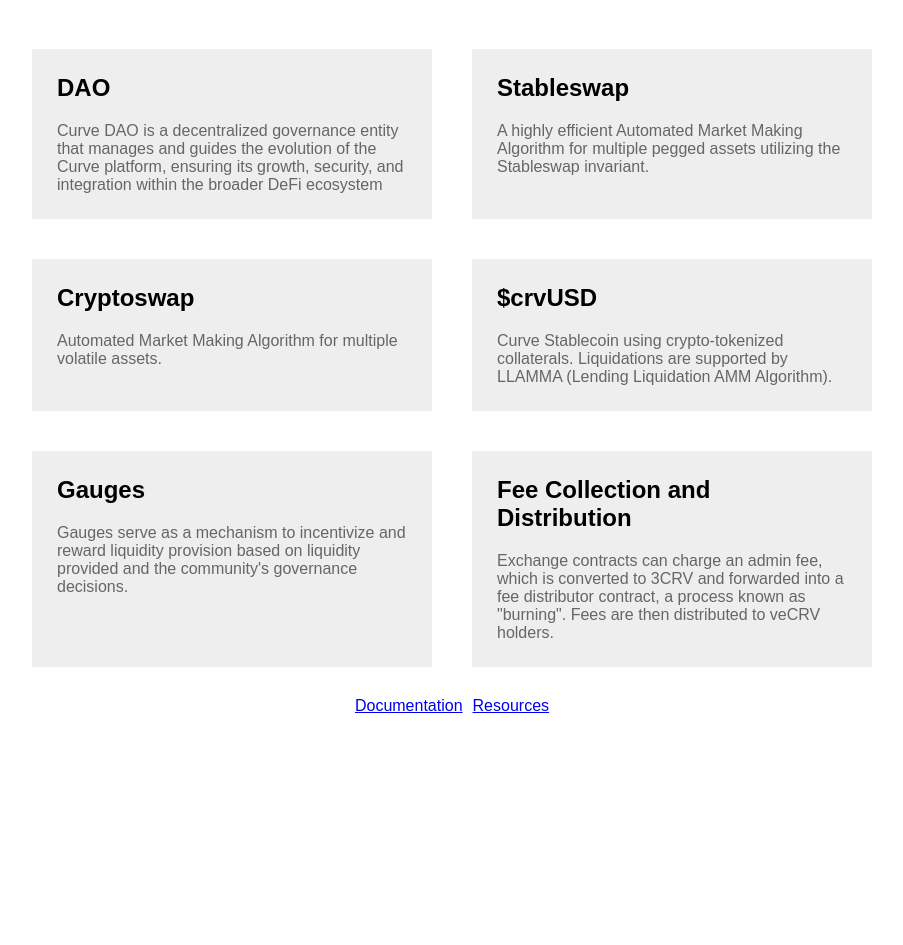
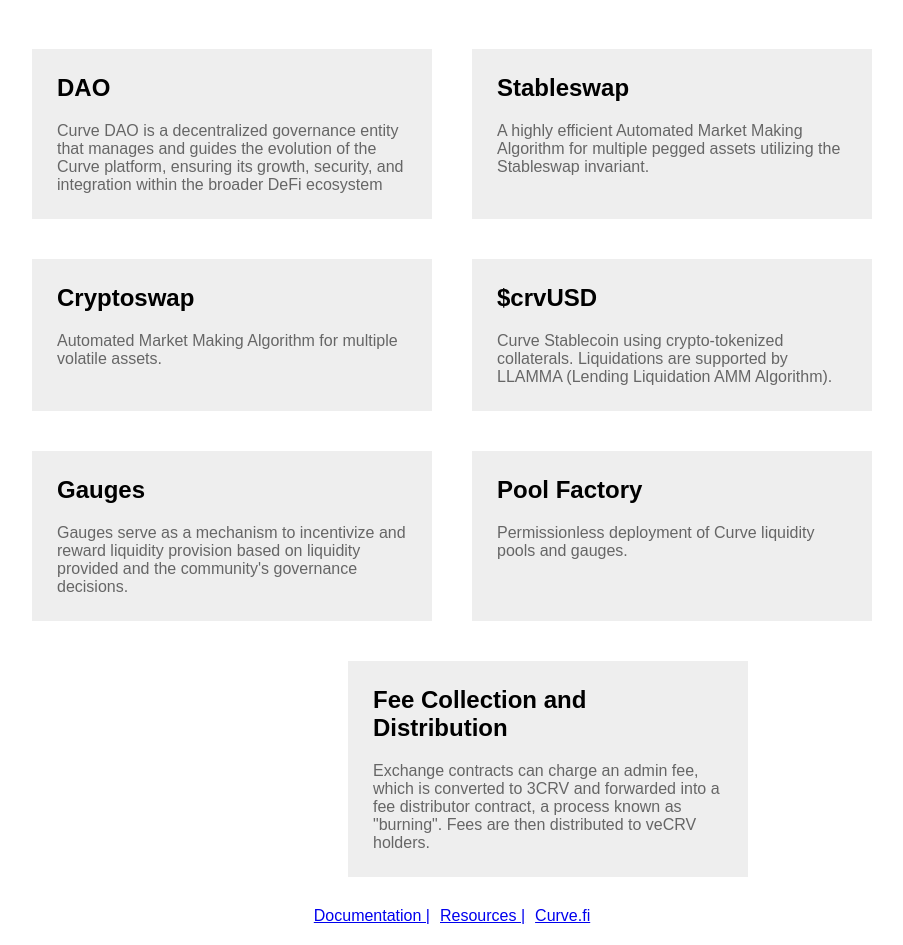
Before and after one commit to CurveDocs/curve-docs-landing, a website built with Parcel: page index.html in a window 1280 px wide. Shown: the part 98-1043 px from the top of the page, without its empty margins (188-1091 px from the left). Before the commit the page ends 833 px from the top, so only its background shows below. Built offline with nearby package versions, Linux system fonts and the light colour scheme; files whose address does not match are found by name.

Commit message:
check preview

```diff
--- a/index.html
+++ b/index.html
@@ -57,6 +57,14 @@
             </a>
           </li>
           <li class="feature">
+            <a href="https://docs.curve.fi/factory/overview/">
+              <h2>Pool Factory</h2>
+              <p>
+                Permissionless deployment of Curve liquidity pools and gauges.
+              </p>
+            </a>
+          </li>
+          <li class="feature">
             <a
               href="https://docs.curve.fi/curve_dao/FeeCollection%26Distribution/overview/"
             >
@@ -73,11 +81,14 @@
       <footer>
         <ul>
           <li>
-            <a target="_blank" href="https://docs.curve.fi">Documentation</a>
+            <a target="_blank" href="https://docs.curve.fi">Documentation | </a>
           </li>
           <li>
-            <a target="_blank" href="https://resources.curve.fi"
-              >Resources</a
+            <a target="_blank" href="https://resources.curve.fi">Resources | </a
+            >
+          </li>
+          <li>
+            <a target="_blank" href="https://curve.fi">Curve.fi</a
             >
           </li>
         </ul>
```
